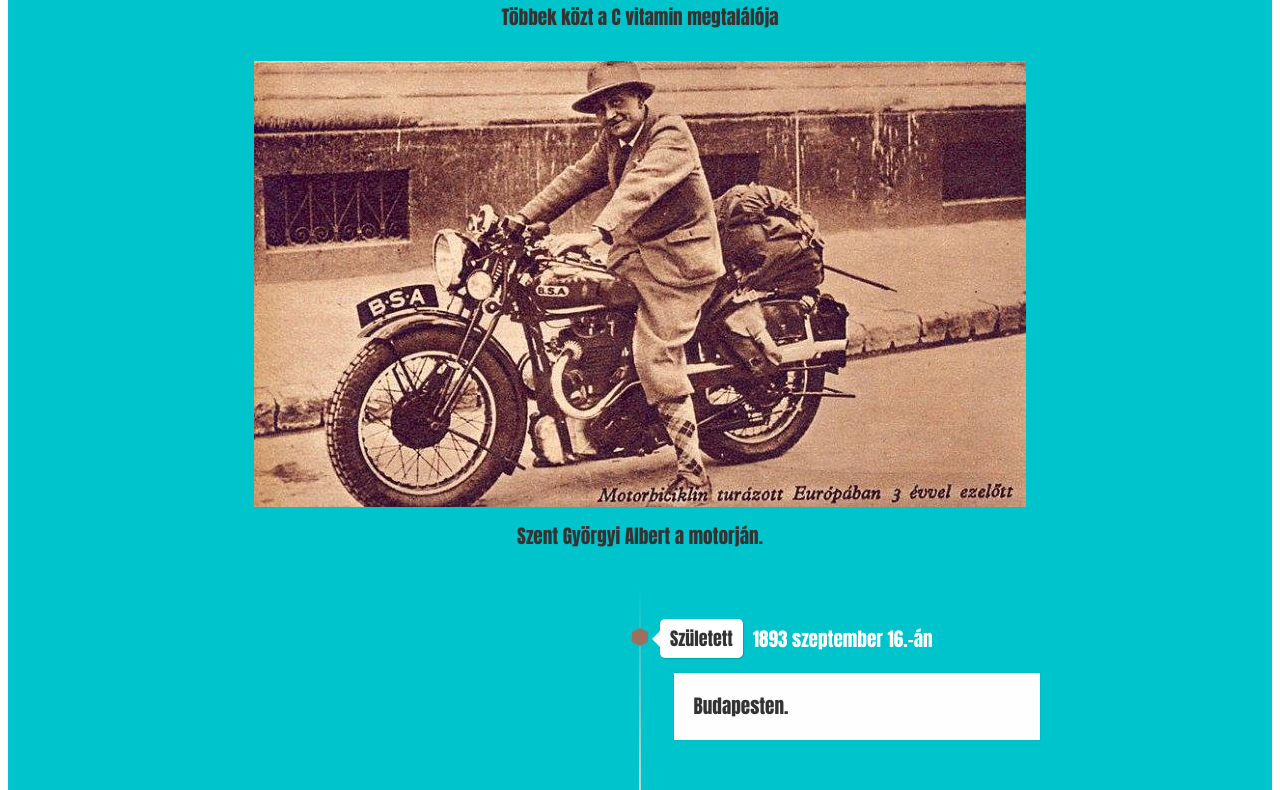
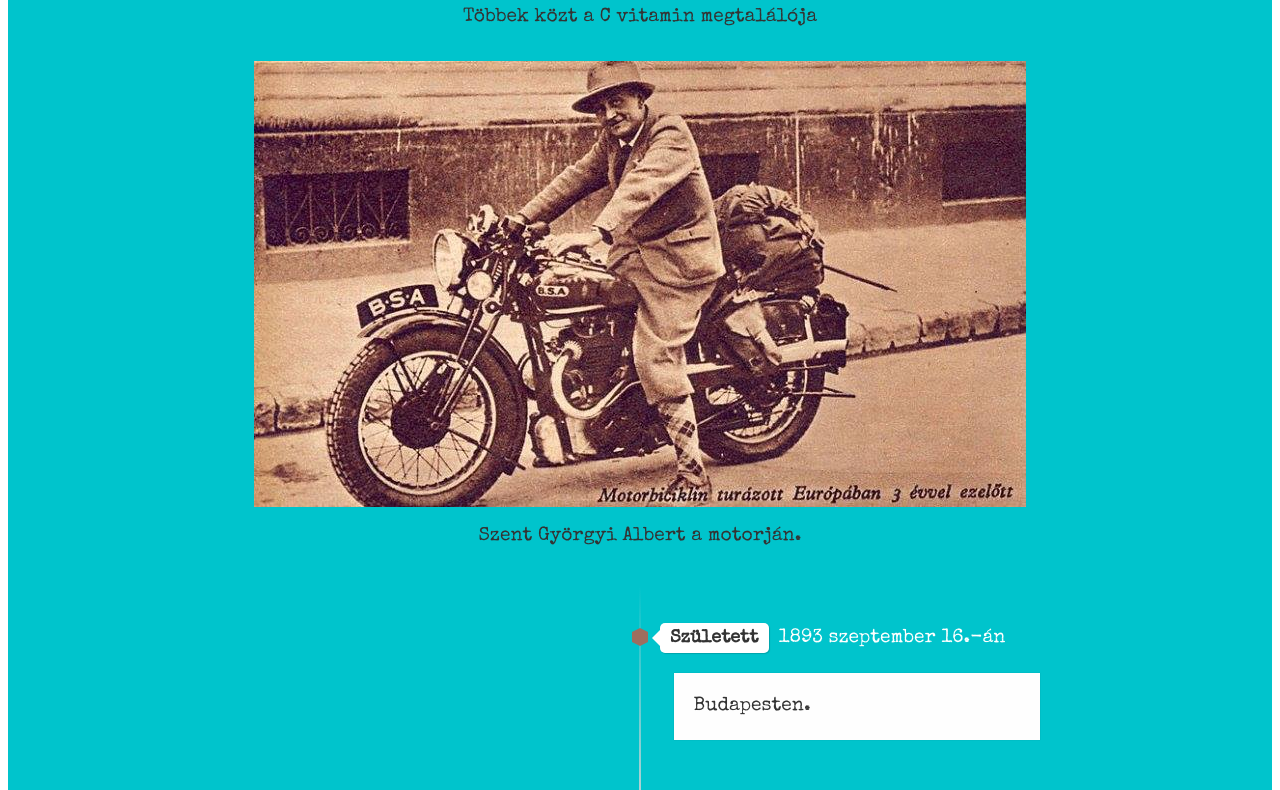
Before and after one commit to gorcsvra/programoznitanul, a plain HTML site: page index.html in a window 1280 px wide. Shown: the part 194-984 px from the top of the page. Drawn offline with nearby package versions, Linux system fonts and the light colour scheme.

Commit message:
betűtípusválasztás

```diff
--- a/index.html
+++ b/index.html
@@ -5,7 +5,8 @@
     <meta name="viewport" content="width=device-width, initial-scale=1.0">
     <title>Tribute Page</title>
     <link rel="stylesheet" href="style.css">
-
+    <link rel="preconnect" href="https://fonts.gstatic.com">
+<link href="https://fonts.googleapis.com/css2?family=Special+Elite&display=swap" rel="stylesheet">
 </head>
 
 <body>
--- a/style.css
+++ b/style.css
@@ -5,7 +5,7 @@ html {
   }
 
   body {
-   font-family:'Trebuchet MS', 'Lucida Sans Unicode', 'Lucida Grande', 'Lucida Sans', Arial, sans-serif;
+   font-family:'Special Elite', cursive;
     font-size: 1.6rem;
     line-height: 1.5;
     text-align: center;
@@ -93,9 +93,9 @@ html {
     }
 
 
-  body{
-    font-family:Impact, Haettenschweiler, 'Arial Narrow Bold', sans-serif;
-    color: #333;
+  /*body{
+    font-family:'Special Elite', cursive;;
+    color: #333;*/
   }
 
   header h1{
```
